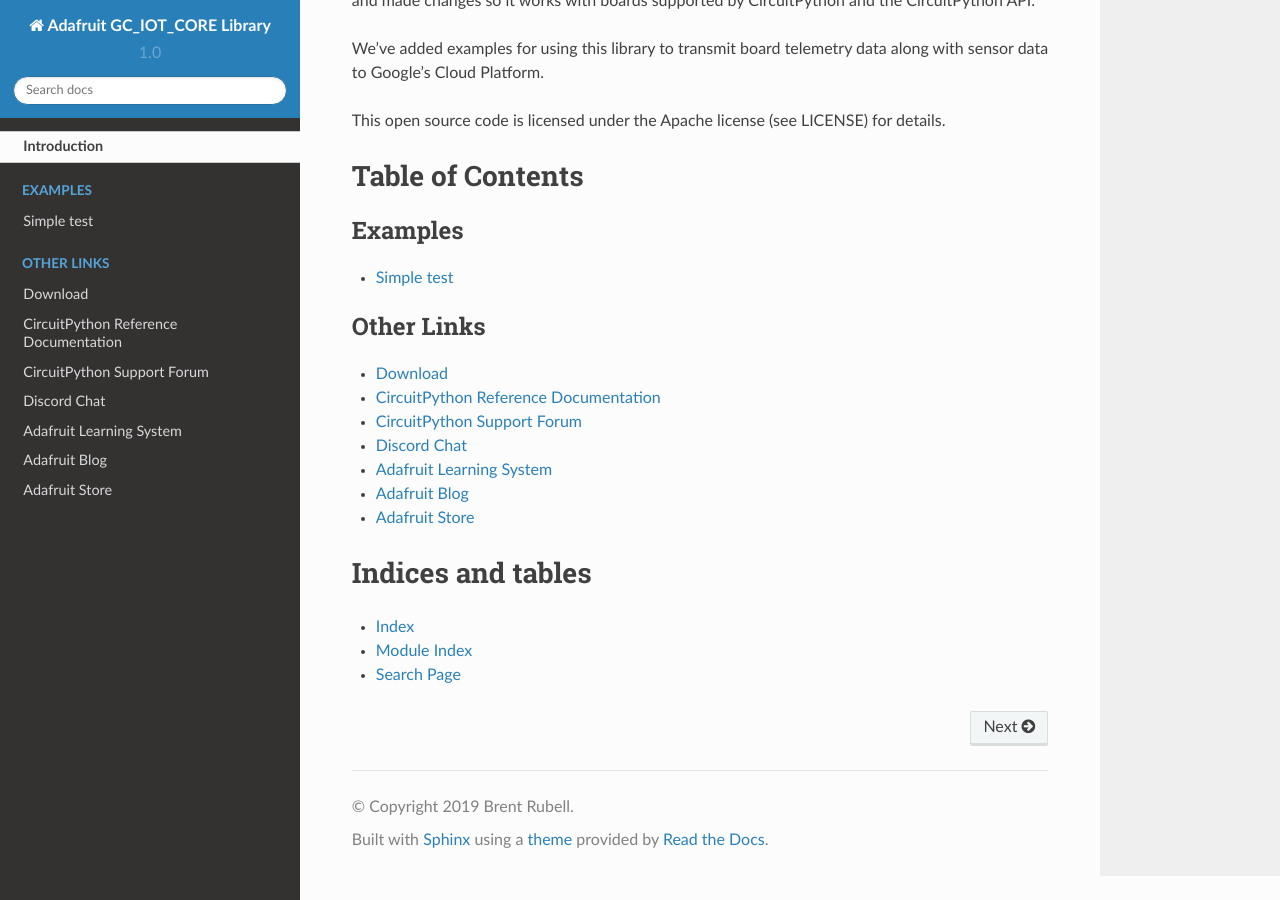
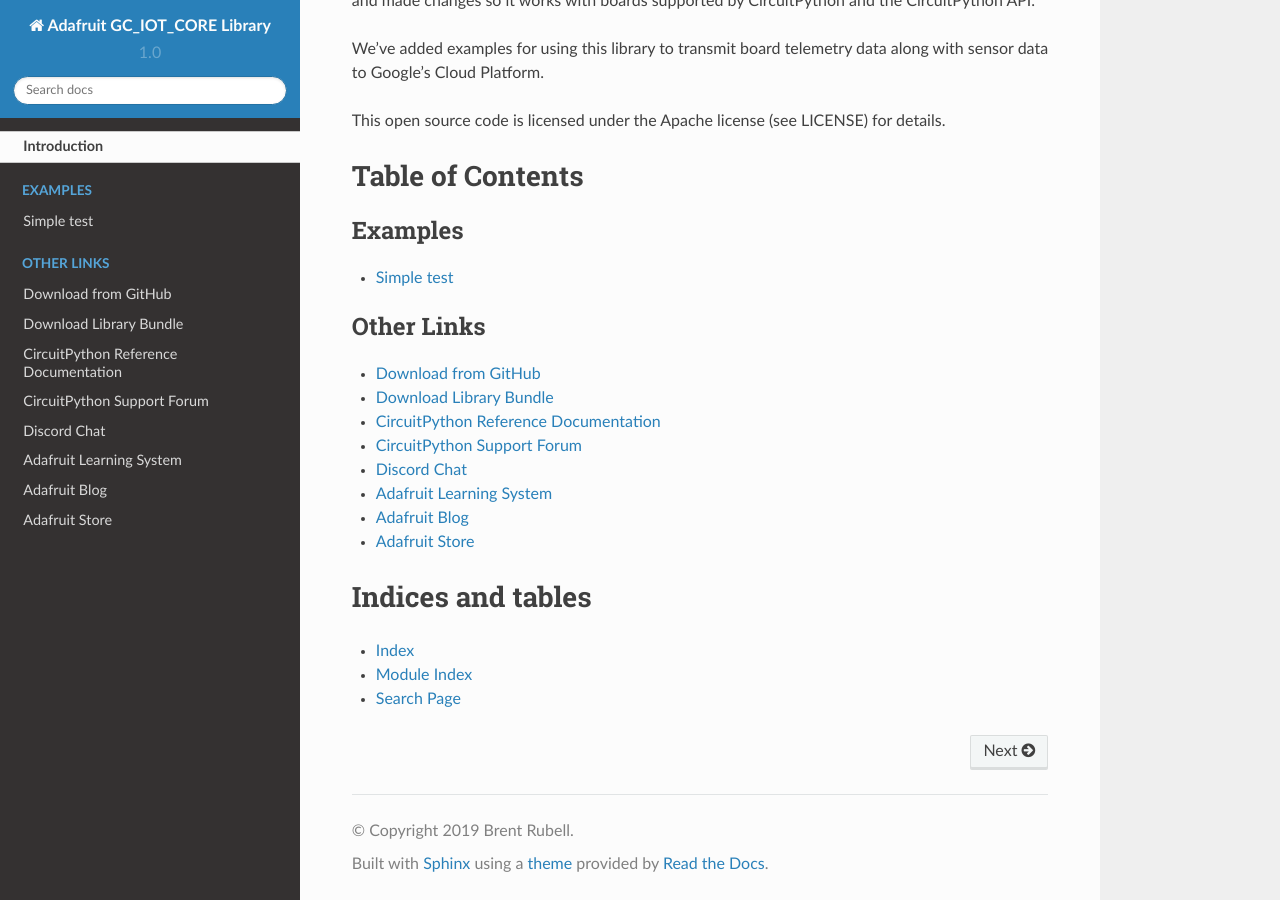
Before and after one commit to adafruit/Adafruit_CircuitPython_GC_IOT_Core, a Sphinx documentation site: the page built from docs/index.rst, in a window 1280 px wide and 900 px high, scrolled down 1504 px. Built offline with Sphinx 7.4.7 and the Read the Docs theme 2.0.0, drawn with Linux system fonts in a browser that asks for light colours.

Commit message:
Added cp.org link to index.rst

```diff
--- a/docs/index.rst
+++ b/docs/index.rst
@@ -31,7 +31,8 @@
 .. toctree::
     :caption: Other Links
 
-    Download <https://github.com/adafruit/Adafruit_CircuitPython_GC_IOT_CORE/releases/latest>
+    Download from GitHub <https://github.com/adafruit/Adafruit_CircuitPython_GC_IOT_CORE/releases/latest>
+    Download Library Bundle <https://circuitpython.org/libraries>
     CircuitPython Reference Documentation <https://docs.circuitpython.org>
     CircuitPython Support Forum <https://forums.adafruit.com/viewforum.php?f=60>
     Discord Chat <https://adafru.it/discord>
```
